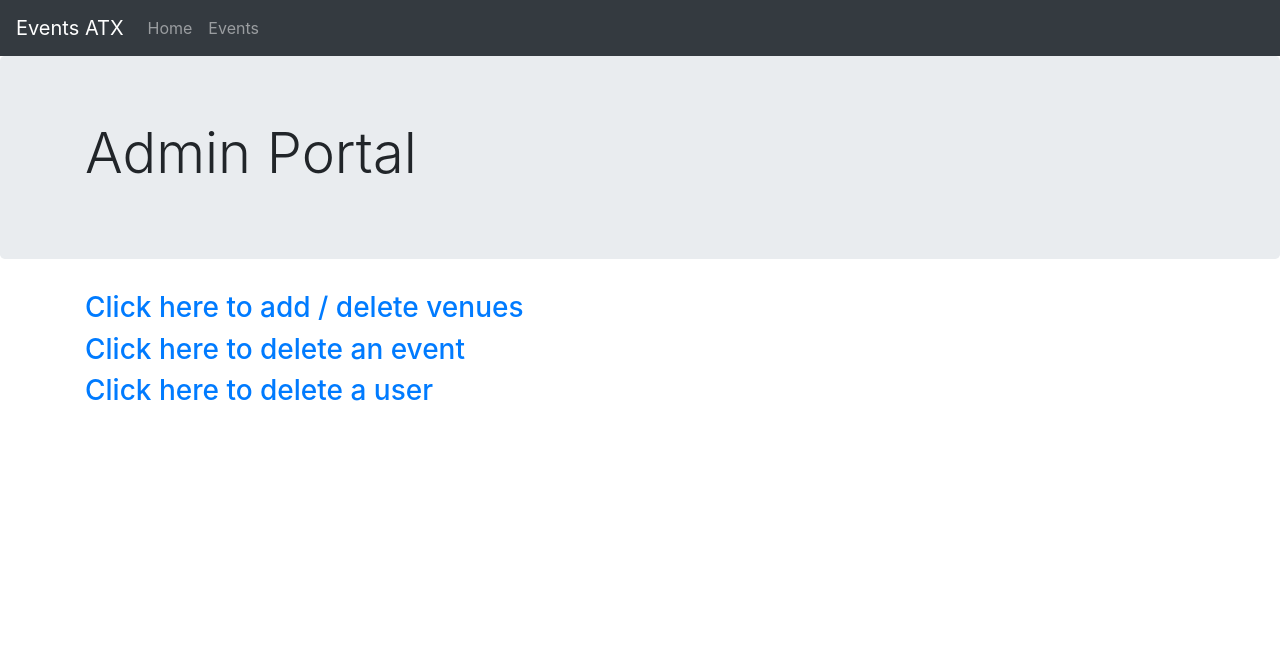
After one commit to mxviteri/utexas-apad-project2, a Django app: page /admin/ in a window 1280 px wide. The commit adds this page. Shown: the top 648 px of the page. Run offline with Django 3.2, Linux system fonts and the light colour scheme; some libraries are stand-ins or nearby versions.

Commit message:
Added admin portal

```diff
--- /dev/null
+++ b/api/templates/admin.html
@@ -0,0 +1,14 @@
+{% extends 'base.html' %}
+
+{% block page_content %}
+<div class="jumbotron">
+    <div class="container">
+        <h1 class="display-4">Admin Portal</h1>
+    </div>
+</div>
+<div class="container">
+    <a href="/admin/venues/"><h3>Click here to add / delete venues</h3></a>
+    <a href="/admin/events/"><h3>Click here to delete an event</h3></a>
+    <a href="/admin/users/"><h3>Click here to delete a user</h3></a>
+</div>
+{% endblock %}
--- a/api/views.py
+++ b/api/views.py
@@ -53,6 +53,9 @@ def my_events(request):
     }
 
     return render(request, 'my_events.html', { "events": eventDict })
+
+def admin(request):
+    return render(request, 'admin.html')
 
 #### PAGE ACTIONS / REDIRECTS ####
 
--- a/project2/templates/base.html
+++ b/project2/templates/base.html
@@ -5,9 +5,6 @@
 <head>
     <meta charset="utf-8">
     <meta name="viewport" content="width=device-width, initial-scale=1, shrink-to-fit=no">
-    <meta name="description" content="">
-    <meta name="author" content="">
-    <link rel="icon" href="">
 
     <title>Events Austin</title>
 
--- a/project2/urls.py
+++ b/project2/urls.py
@@ -24,6 +24,8 @@ urlpatterns = [
     path('events/<int:eventId>', views.event_detail),
     path('myevents/', views.my_events),
     path('create_account/', views.create_account),
+    ## ADMIN ##
+    path('admin/', views.admin),
     ## PAGE ACTIONS ###
     path('action/login', views.handleLogin),
     path('action/logout', views.handleLogout),
```
